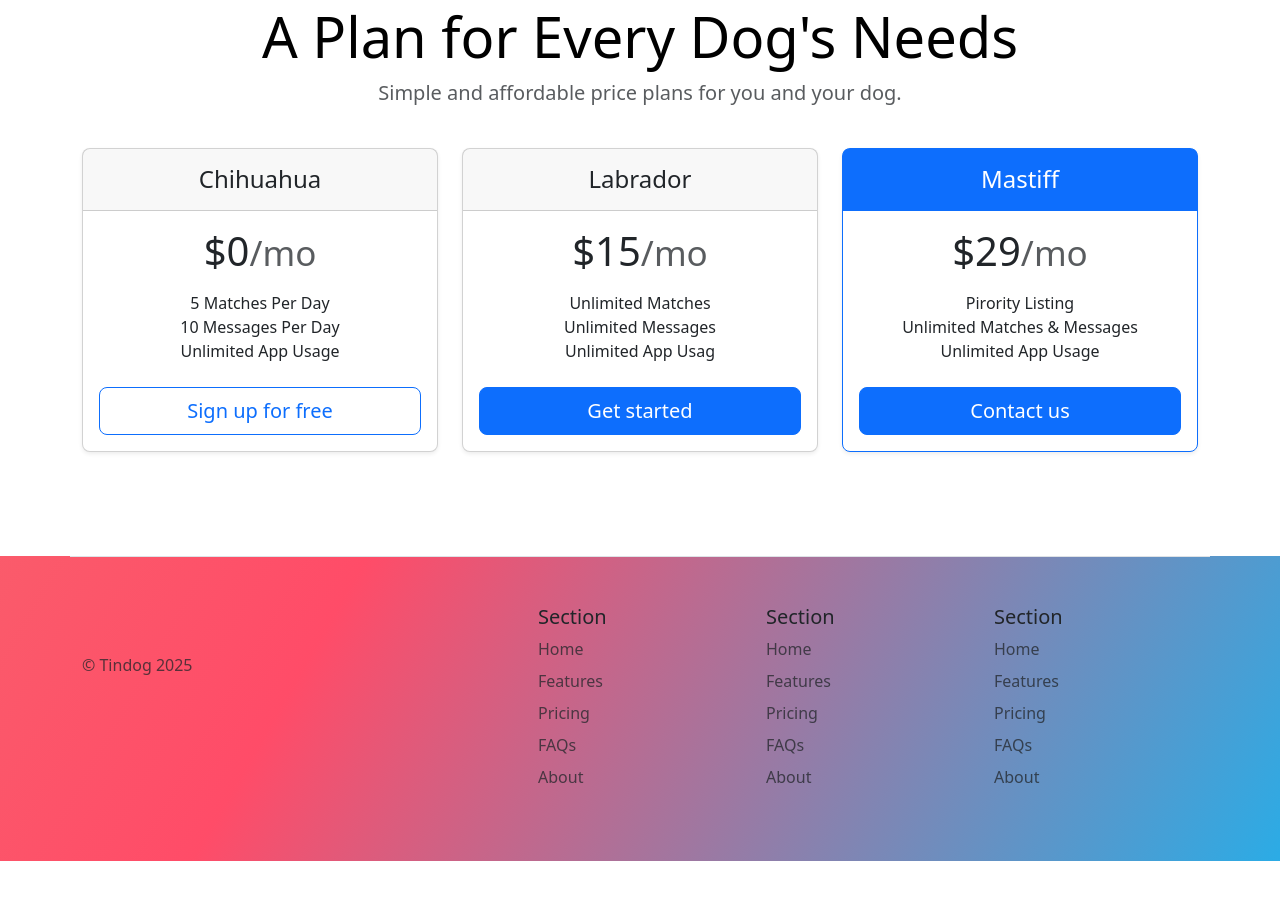
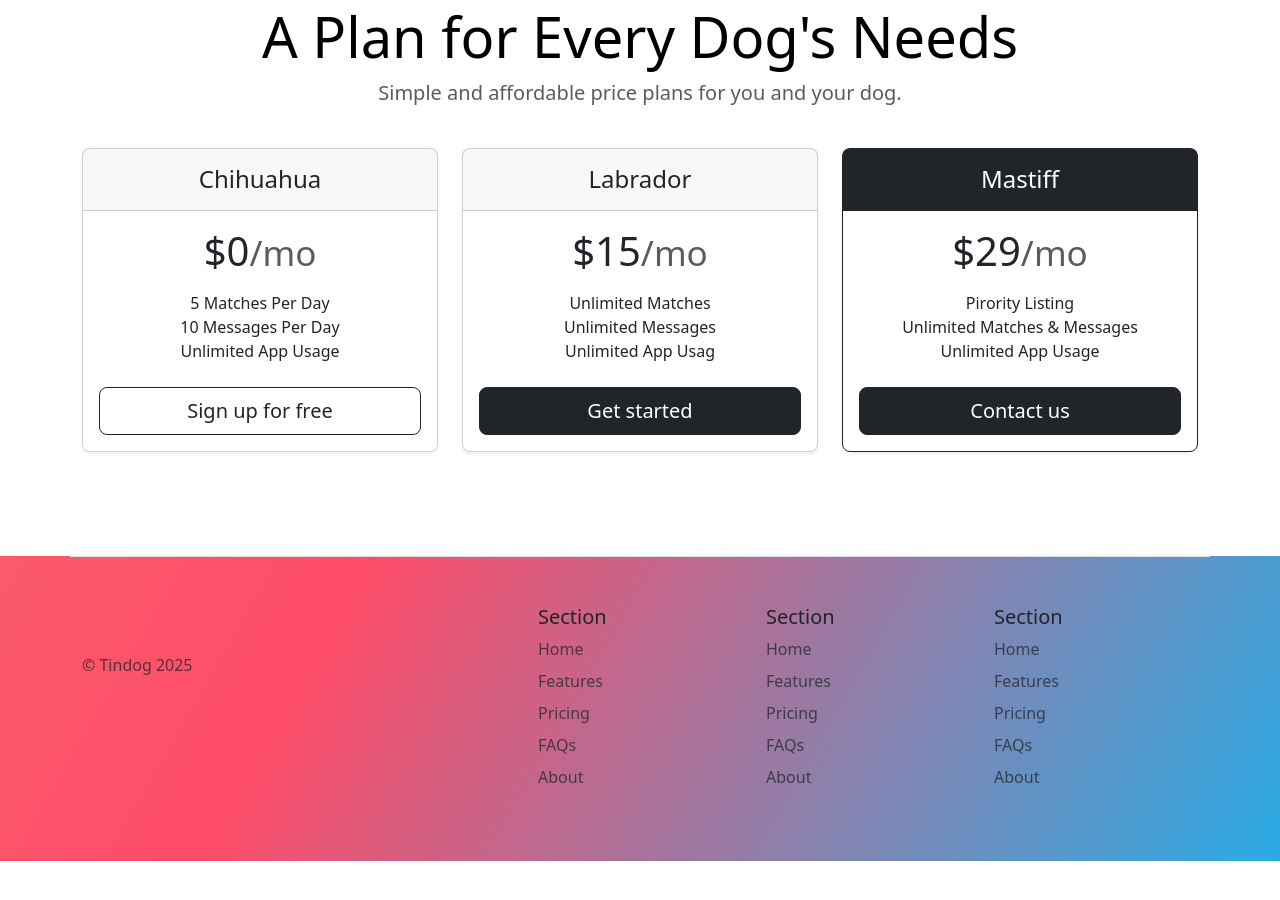
Before and after one commit to SadiEnis/tindog-bootstrapexample, a plain HTML site: page index.html in a window 1280 px wide. Shown: the part 1537-2437 px from the top of the page. After the commit the page ends 2398 px from the top, so only its background shows below. Drawn offline with nearby package versions, Linux system fonts and the light colour scheme.

Commit message:
tindog updated

```diff
--- a/index.html
+++ b/index.html
@@ -143,7 +143,7 @@
                   <li>10 Messages Per Day</li>
                   <li>Unlimited App Usage</li>
                 </ul>
-                <button type="button" class="w-100 btn btn-lg btn-outline-primary">Sign up for free</button>
+                <button type="button" class="w-100 btn btn-lg btn-outline-dark">Sign up for free</button>
               </div>
             </div>
           </div>
@@ -159,13 +159,13 @@
                   <li>Unlimited Messages</li>
                   <li>Unlimited App Usag</li>
                 </ul>
-                <button type="button" class="w-100 btn btn-lg btn-primary">Get started</button>
+                <button type="button" class="w-100 btn btn-lg btn-dark">Get started</button>
               </div>
             </div>
           </div>
           <div class="col">
-            <div class="card mb-4 rounded-3 shadow-sm border-primary">
-              <div class="card-header py-3 text-bg-primary border-primary">
+            <div class="card mb-4 rounded-3 shadow-sm border-dark">
+              <div class="card-header py-3 text-bg-dark border-dark">
                 <h4 class="my-0 fw-normal">Mastiff</h4>
               </div>
               <div class="card-body">
@@ -175,7 +175,7 @@
                   <li>Unlimited Matches & Messages</li>
                   <li>Unlimited App Usage</li>
                 </ul>
-                <button type="button" class="w-100 btn btn-lg btn-primary">Contact us</button>
+                <button type="button" class="w-100 btn btn-lg btn-dark">Contact us</button>
               </div>
             </div>
           </div>
@@ -187,7 +187,7 @@
   <!-- Footer -->
   <section id="footer" class="gradient-background">
     <div class="container">
-      <footer class="row row-cols-1 row-cols-sm-2 row-cols-md-5 py-5 my-5 border-top">
+      <footer class="row row-cols-1 row-cols-sm-2 row-cols-md-5 py-5 mt-5 border-top">
         <div class="col mb-3">
           <a href="/" class="d-flex align-items-center mb-3 link-body-emphasis text-decoration-none">
             <svg class="bi me-2" width="40" height="32"><use xlink:href="#bootstrap"></use></svg>
```
